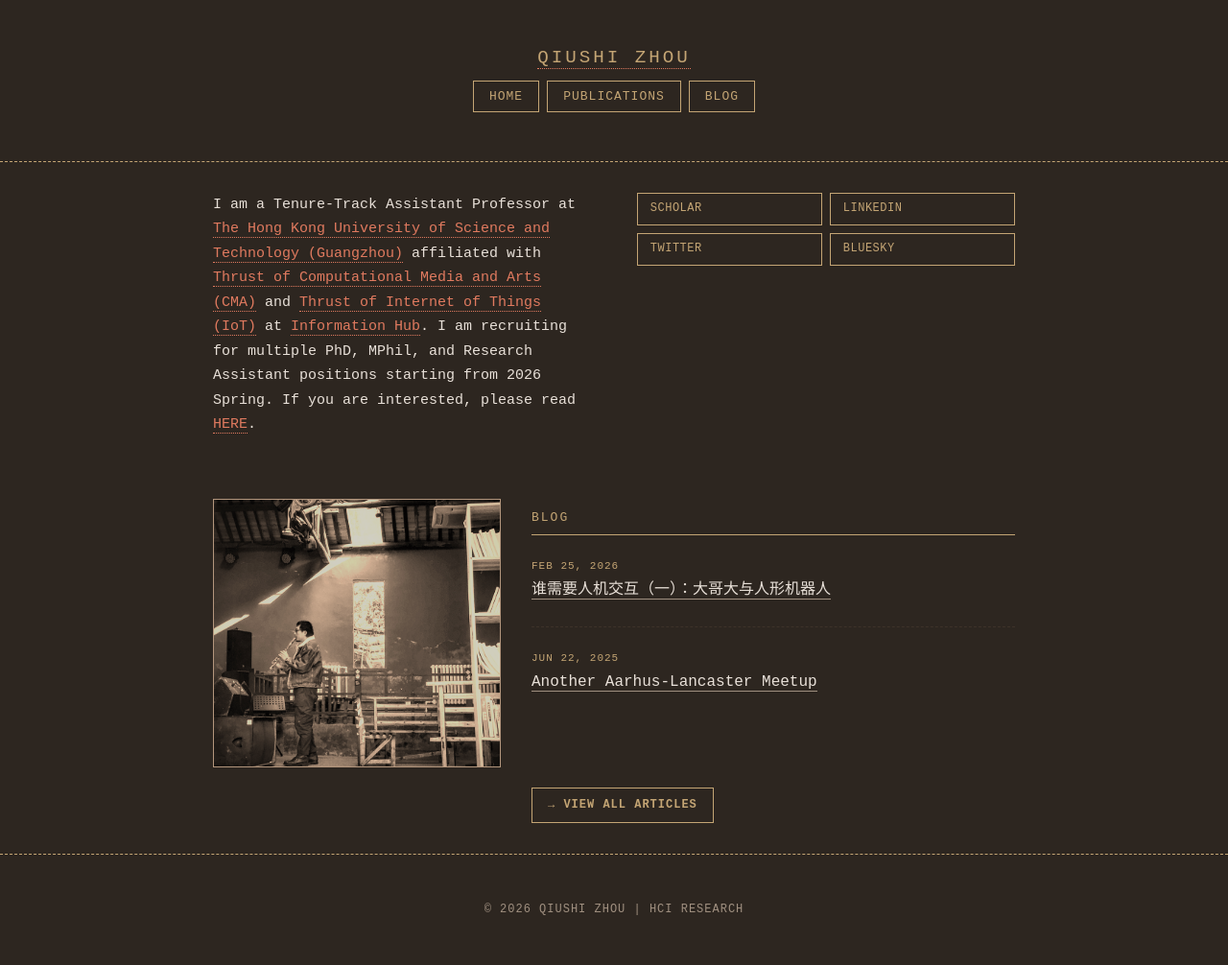
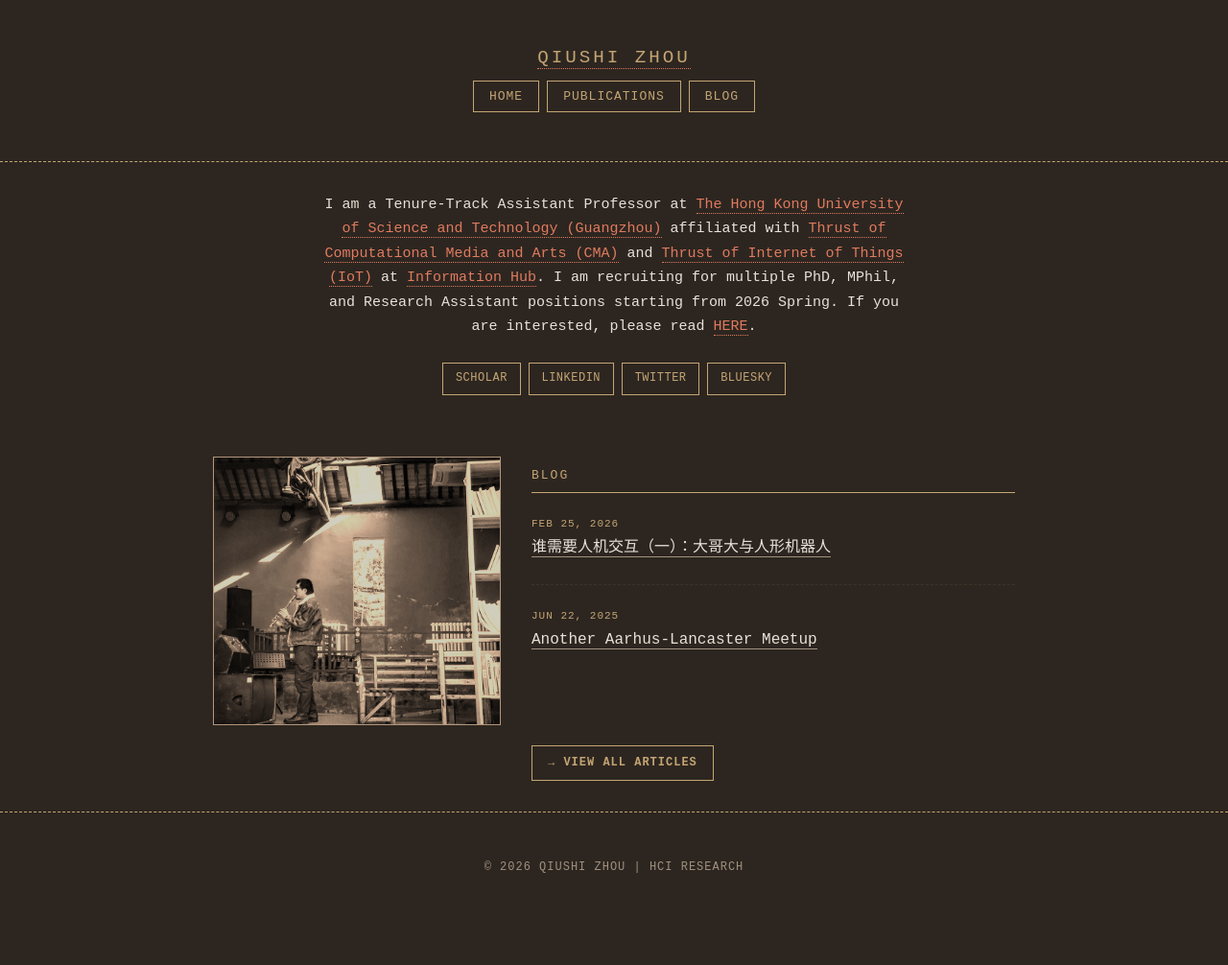
Before and after one commit to qiushi-zhou/qiushi-zhou.github.io, a Jekyll site: the page built from index.html, in a window 1280 px wide. Shown: the whole page at 96% size. Built offline with Jekyll 4.4.1, drawn with Linux system fonts in a browser that asks for light colours; after the commit the page ends 962 px from its top, so only the background shows below that.

Commit message:
Move social buttons under intro paragraph in single centered column

```diff
--- a/_includes/intro.html
+++ b/_includes/intro.html
@@ -4,12 +4,12 @@
       <p class="lead">
         I am a Tenure-Track Assistant Professor at <a href="https://www.hkust-gz.edu.cn/">The Hong Kong University of Science and Technology (Guangzhou)</a> affiliated with <a href="https://cma.hkust-gz.edu.cn/"> Thrust of Computational Media and Arts (CMA)</a> and <a href="https://iott.hkust-gz.edu.cn/"> Thrust of Internet of Things (IoT)</a> at <a href="https://infh.hkust-gz.edu.cn/">Information Hub</a>. I am recruiting for multiple PhD, MPhil, and Research Assistant positions starting from 2026 Spring. If you are interested, please read <a href="https://qiushi-zhou.github.io/recruitment/">HERE</a>.
       </p>
-    </div>
-    <div class="intro-social">
-      <a href="https://scholar.google.com.au/citations?user=a-FggqcAAAAJ&hl=en">Scholar</a>
-      <a href="https://www.linkedin.com/in/qiushi-zhou-62b8039b/">LinkedIn</a>
-      <a href="https://twitter.com/qiushi__zhou">Twitter</a>
-      <a href="https://bsky.app/profile/qiushiz.bsky.social">BlueSky</a>
+      <div class="intro-social">
+        <a href="https://scholar.google.com.au/citations?user=a-FggqcAAAAJ&hl=en">Scholar</a>
+        <a href="https://www.linkedin.com/in/qiushi-zhou-62b8039b/">LinkedIn</a>
+        <a href="https://twitter.com/qiushi__zhou">Twitter</a>
+        <a href="https://bsky.app/profile/qiushiz.bsky.social">BlueSky</a>
+      </div>
     </div>
   </div>
 </section>
--- a/assets/scss/_layout.scss
+++ b/assets/scss/_layout.scss
@@ -75,18 +75,14 @@ body {
   padding: 2rem 0;
 }
 
-/* Intro container - two column layout */
+/* Intro container - single column centered layout */
 .intro-container {
-  display: grid;
-  grid-template-columns: 1fr 1fr;
-  gap: 3rem;
-  align-items: start;
-  max-width: 900px;
+  max-width: 680px;
   margin: 0 auto;
   padding: 0 2rem;
+  text-align: center;
 
   @media (max-width: 700px) {
-    grid-template-columns: 1fr;
     padding: 0 1rem;
   }
 }
@@ -96,7 +92,8 @@ body {
     font-size: 15px;
     font-weight: normal;
     line-height: 1.7;
-    margin-bottom: 0;
+    margin-bottom: 1.5rem;
+    text-align: center;
     a {
       color: $coral;
       text-decoration: none;
@@ -109,11 +106,12 @@ body {
   }
 }
 
-/* Social links grid */
+/* Social links - centered row */
 .intro-social {
-  display: grid;
-  grid-template-columns: 1fr 1fr;
+  display: flex;
+  justify-content: center;
   gap: 0.5rem;
+  flex-wrap: wrap;
 
   a {
     display: inline-block;
@@ -125,7 +123,6 @@ body {
     text-transform: uppercase;
     letter-spacing: 0.5px;
     transition: all 0.2s;
-    text-align: left;
 
     &:hover {
       background-color: $tan;
@@ -318,12 +315,11 @@ img:hover {
   .container { padding: 1rem; }
   /* Mobile intro layout */
   .intro-container {
-    grid-template-columns: 1fr;
     padding: 0 1rem;
   }
 
   .intro-social {
-    grid-template-columns: 1fr 1fr;
+    gap: 0.3rem;
   }
 
   .home-post-list {
```
